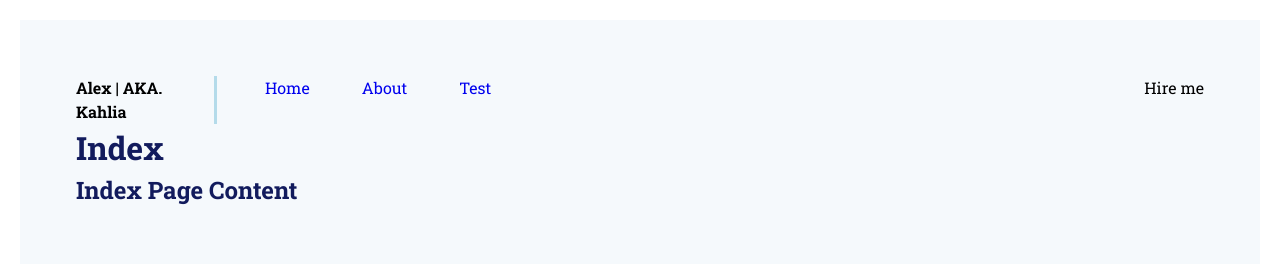
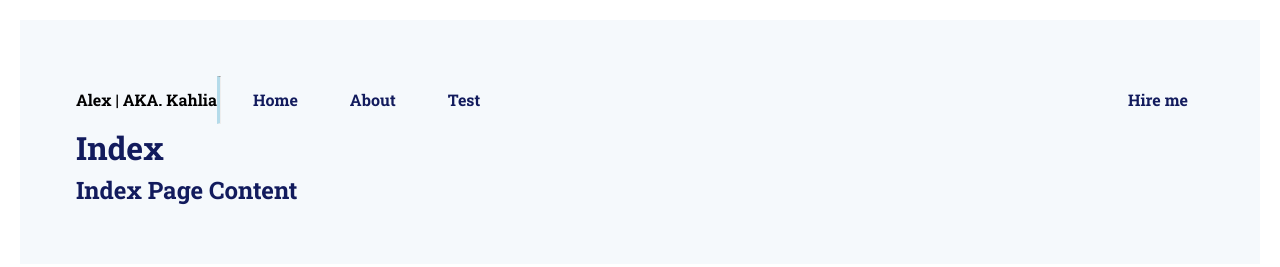
Before and after one commit to kahliya/portfolio, an Astro site: page / in a window 1280 px wide. Built offline with nearby package versions, Linux system fonts and the light colour scheme; Astro itself is replaced by a stand-in of ours.

Commit message:
feat: Improve base page layout

```diff
--- a/src/components/Navbar.astro
+++ b/src/components/Navbar.astro
@@ -6,13 +6,14 @@ const siteTitle = "Alex | AKA. Kahlia"
 <div id="navbar" class="flex">
   <div class="flex w-50">
     <h4 id="site-title" class="w-25">{siteTitle}</h4>
+    <hr />
     <nav>
       <a href="/">Home</a>
       <a href="/about">About</a>
       <a href="/test">Test</a>
     </nav>
   </div>
-  <div>
-    <span>Hire me</span>
+  <div class="flex">
+    <a>Hire me</a>
   </div>
 </div>
--- a/src/css/global.css
+++ b/src/css/global.css
@@ -6,7 +6,7 @@ body {
   padding: 20px;
 }
 
-main {
+#page-wrapper {
   padding: 3.5rem;
 }
 
--- a/src/css/navbar.css
+++ b/src/css/navbar.css
@@ -2,20 +2,27 @@
   justify-content: space-between;
 }
 
-#navbar nav a {
+#navbar > div {
+  height: 3rem;
+  align-items: center;
+}
+
+#navbar > div > hr {
+  height: 100%;
+  border-left: 3px solid var(--accent-2);
+}
+
+#navbar a {
   padding: 0.5rem 1rem;
   margin-left: 1rem;
   border-radius: 10px;
+  color: var(--accent-1);
+  font-weight: bold;
   text-decoration: none;
 
   transition: background-color 500ms;
 }
 
-#navbar nav a:hover {
+#navbar a:hover {
   background-color: var(--accent-2);
 }
-
-#site-title {
-  margin-right: 1rem;
-  border-right: 3px solid var(--accent-2);
-}
--- a/src/layouts/BaseLayout.astro
+++ b/src/layouts/BaseLayout.astro
@@ -21,10 +21,12 @@ const { pageTitle } = Astro.props
 		<title>{pageTitle}</title>
 	</head>
 	<body class="bg-sub">
-    <main class="bg-main">
+    <div id="page-wrapper" class="bg-main">
       <Navbar />
-      <h1 class="text-accent-1">{pageTitle}</h1>
-      <slot />
-    </main>
+      <main>
+        <h1 class="text-accent-1">{pageTitle}</h1>
+        <slot />
+      </main>
+    </div>
 	</body>
 </html>
--- a/src/pages/index.astro
+++ b/src/pages/index.astro
@@ -4,5 +4,7 @@ import BaseLayout from "../layouts/BaseLayout.astro";
 const pageTitle = "Index";
 ---
 <BaseLayout pageTitle={pageTitle}>
-  <h2 class="text-accent-1">Index Page Content</h2>
+  <div class="flex">
+    <h2 class="text-accent-1">Index Page Content</h2>
+  </div>
 </BaseLayout>
```
